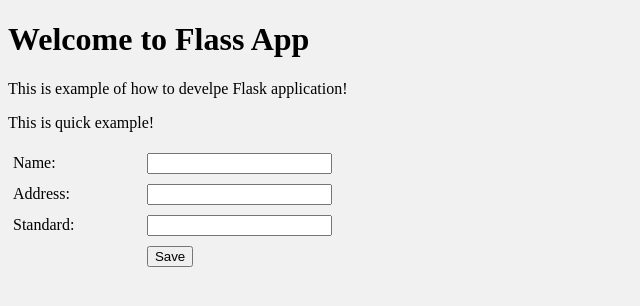
After one commit to mukeshparmar10/flask-example-app, a Flask app: page /student-edit/1 in a window 1280 px wide. The commit adds this page. Shown: the top 306 px of the page, without its empty margins (0-640 px from the left). Run offline with Flask 3, Linux system fonts and the light colour scheme; data that the repository does not hold is empty.

Commit message:
Code add for CRUD and style

```diff
--- a/app.py
+++ b/app.py
@@ -23,5 +23,57 @@ def index():
 	mydb.close()
 	return render_template("index.html",data=data)
 
+@app.route("/student")
+def student():
+	return render_template("student-add.html")
+
+@app.route('/student-save',methods=['POST'])
+def student_save():
+	name = request.form.get("name")
+	address = request.form.get("address")
+	standard = request.form.get("standard")
+	mydb = connection()
+	mycursor = mydb.cursor()
+	query = f"insert into student(name,address,standard) values('{name}','{address}','{standard}')"
+	mycursor.execute(query)
+	mydb.commit()
+	mydb.close()
+	return redirect(url_for("index"))
+
+
+@app.route("/student-edit/<id>")
+def student_edit(id):
+	mydb = connection()
+	mycursor = mydb.cursor()
+	mycursor.execute(f"select * from student where id = {id}")
+	data = mycursor.fetchone()
+	mydb.close()
+	return render_template("student.html",data=data)
+
+@app.route('/student-update',methods=['POST'])
+def student_update():
+	id = request.form.get("id")
+	name = request.form.get("name")
+	address = request.form.get("address")
+	standard = request.form.get("standard")
+	mydb = connection()
+	mycursor = mydb.cursor()
+	query = f"update student set name='{name}',address='{address}',standard='{standard}' where id={id}"
+	mycursor.execute(query)
+	mydb.commit()
+	mydb.close()
+	return redirect(url_for("index"))
+
+
+@app.route("/student-delete/<id>")
+def student_delete(id):
+	mydb = connection()
+	mycursor = mydb.cursor()
+	mycursor.execute(f"delete from student where id = {id}")
+	mydb.commit()
+	mydb.close()
+	return redirect(url_for("index"))
+
+
 if __name__=="__main__":
 	app.run(host="0.0.0.0",debug=True)
--- /dev/null
+++ b/static/css/style.css
@@ -0,0 +1,8 @@
+body{
+	background-color: #f1f1f1;
+}
+
+a{
+	color: #00f;
+	text-decoration: none;
+}
--- /dev/null
+++ b/templates/student.html
@@ -0,0 +1,23 @@
+<!DOCTYPE html>
+<html>
+<head>
+	<meta charset="utf-8">
+	<meta name="viewport" content="width=device-width, initial-scale=1">
+	<title>Example Flask App</title>
+	<link rel="stylesheet" type="text/css" href="/static/css/style.css">
+</head>
+<body>
+<h1>Welcome to Flass App</h1>
+<p>This is example of how to develpe Flask application!</p>
+<p>This is quick example!</p>
+<form method="post" action="/student-update">
+<input type="hidden" name="id" value="{{data[0]}}" />
+<table width="500px" border="0px" cellspacing="0px" cellpadding="5px">
+<tr><td>Name:</td><td><input type="text" name="name" value="{{data[1]}}" maxlength="30" required /></td></tr>
+<tr><td>Address:</td><td><input type="text" name="address" value="{{data[2]}}" maxlength="200" required /></td></tr>
+<tr><td>Standard:</td><td><input type="number" name="standard" value="{{data[3]}}" maxlength="2" required /></td></td></tr>
+<tr><td></td><td><input type="submit" value="Save" /></td></tr>
+</table>
+</form>
+</body>
+</html>
```
Also changed, not shown: templates/index.html (+9 -1 lines), templates/student-add.html (added, +22 -0 lines).
